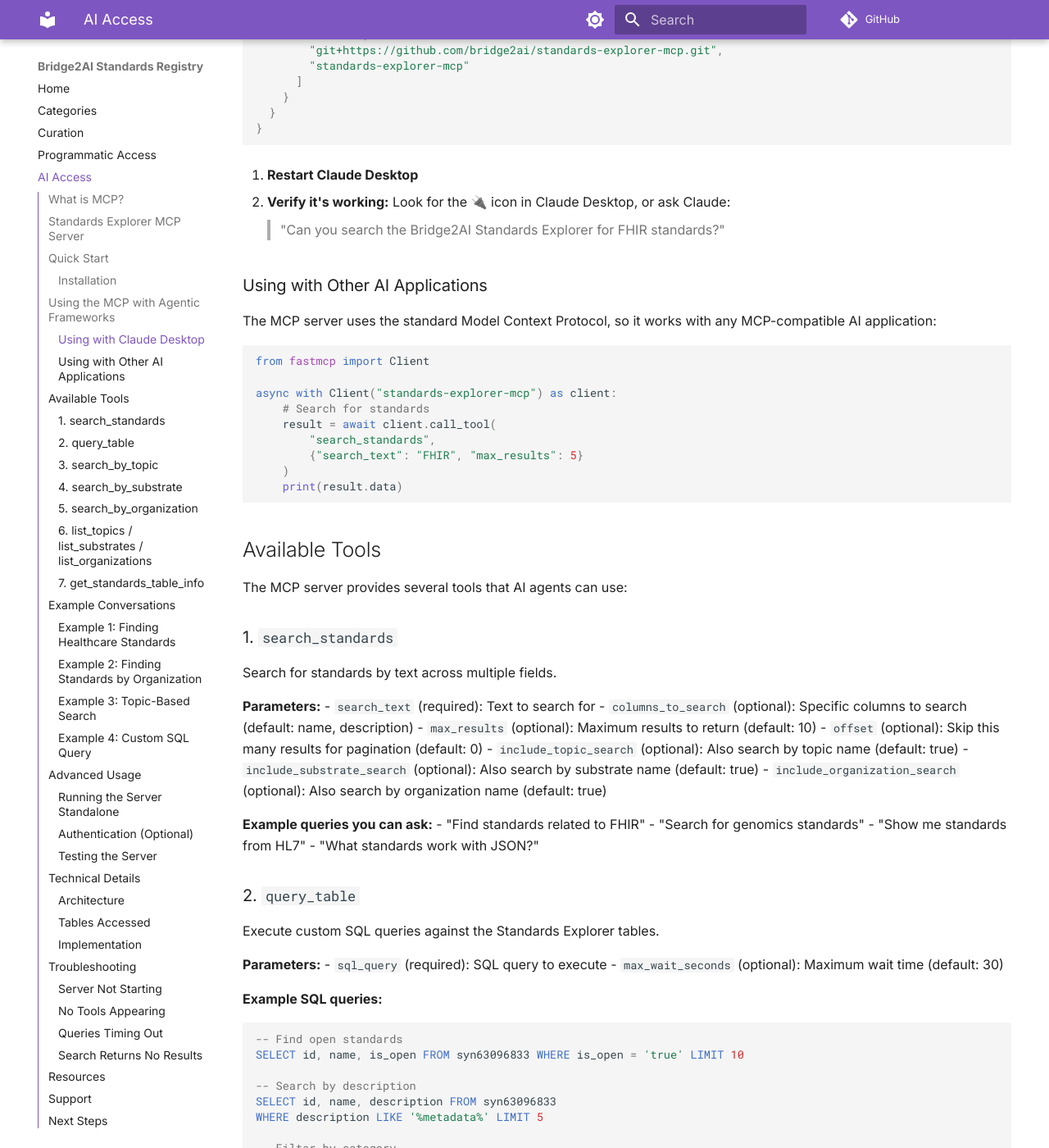
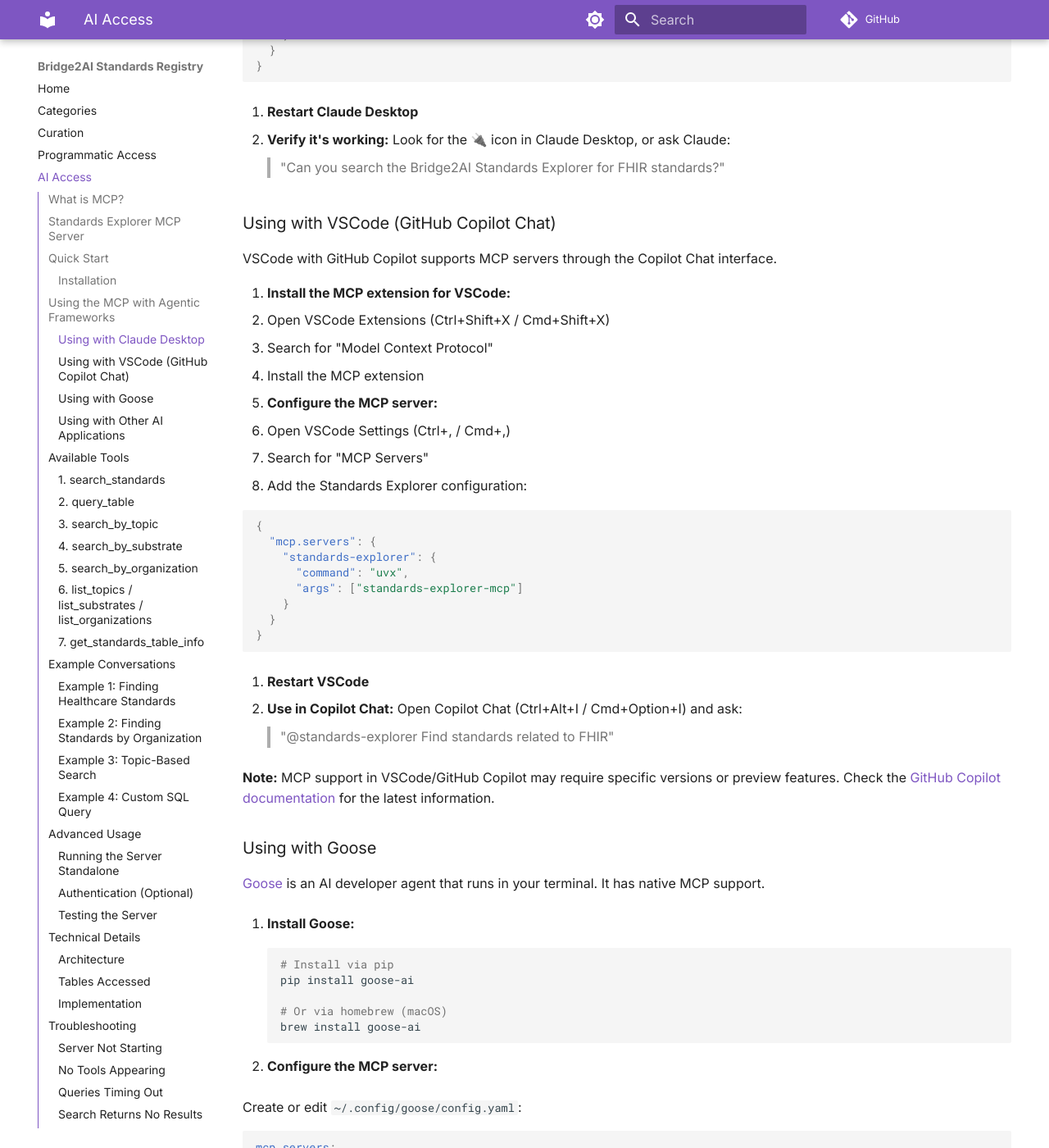
Before and after one commit to bridge2ai/b2ai-standards-registry, an MkDocs documentation site: the page built from docs/ai-access.md, in a window 1280 px wide and 1400 px high, scrolled down 1546 px. Shown: the whole window at 82% size. Built offline with MkDocs 1.6.1 and Material for MkDocs 9.7.7, drawn with Linux system fonts in a browser that asks for light colours; comment, search, counter and statistics services are not loaded; some of the changed text lies outside the part shown.

Commit message:
Expand AI docs

````diff
--- a/docs/ai-access.md
+++ b/docs/ai-access.md
@@ -30,10 +30,10 @@
 
 ```bash
 # Using uv (recommended)
-uv pip install git+https://github.com/bridge2ai/standards-explorer-mcp.git
+uv pip install standards-explorer-mcp
 
 # Or using pip
-pip install git+https://github.com/bridge2ai/standards-explorer-mcp.git
+pip install standards-explorer-mcp
 ```
 
 ## Using the MCP with Agentic Frameworks
@@ -54,11 +54,7 @@
   "mcpServers": {
     "standards-explorer": {
       "command": "uvx",
-      "args": [
-        "--from",
-        "git+https://github.com/bridge2ai/standards-explorer-mcp.git",
-        "standards-explorer-mcp"
-      ]
+      "args": ["standards-explorer-mcp"]
     }
   }
 }
@@ -68,6 +64,75 @@
 
 4. **Verify it's working:** Look for the 🔌 icon in Claude Desktop, or ask Claude:
    > "Can you search the Bridge2AI Standards Explorer for FHIR standards?"
+
+### Using with VSCode (GitHub Copilot Chat)
+
+VSCode with GitHub Copilot supports MCP servers through the Copilot Chat interface.
+
+1. **Install the MCP extension for VSCode:**
+   - Open VSCode Extensions (Ctrl+Shift+X / Cmd+Shift+X)
+   - Search for "Model Context Protocol"
+   - Install the MCP extension
+
+2. **Configure the MCP server:**
+   - Open VSCode Settings (Ctrl+, / Cmd+,)
+   - Search for "MCP Servers"
+   - Add the Standards Explorer configuration:
+
+```json
+{
+  "mcp.servers": {
+    "standards-explorer": {
+      "command": "uvx",
+      "args": ["standards-explorer-mcp"]
+    }
+  }
+}
+```
+
+3. **Restart VSCode**
+
+4. **Use in Copilot Chat:** Open Copilot Chat (Ctrl+Alt+I / Cmd+Option+I) and ask:
+   > "@standards-explorer Find standards related to FHIR"
+
+**Note:** MCP support in VSCode/GitHub Copilot may require specific versions or preview features. Check the [GitHub Copilot documentation](https://docs.github.com/en/copilot) for the latest information.
+
+### Using with Goose
+
+[Goose](https://github.com/square/goose) is an AI developer agent that runs in your terminal. It has native MCP support.
+
+1. **Install Goose:**
+```bash
+# Install via pip
+pip install goose-ai
+
+# Or via homebrew (macOS)
+brew install goose-ai
+```
+
+2. **Configure the MCP server:**
+
+Create or edit `~/.config/goose/config.yaml`:
+
+```yaml
+mcp_servers:
+  standards-explorer:
+    command: uvx
+    args:
+      - standards-explorer-mcp
+```
+
+3. **Run Goose:**
+```bash
+goose session start
+```
+
+4. **Use the Standards Explorer:** In the Goose session, ask:
+   > "Use the standards-explorer to find genomics standards"
+
+   > "Query the Bridge2AI Standards Explorer for HL7 standards"
+
+Goose will automatically use the MCP server to access the Standards Explorer data.
 
 ### Using with Other AI Applications
 
@@ -330,7 +395,7 @@
 - Check that `uvx` is installed: `uv --version`
 - Verify the config file syntax is valid JSON
 - Check Claude Desktop logs for error messages
-- Try running `uvx --from git+https://github.com/bridge2ai/standards-explorer-mcp.git standards-explorer-mcp` manually
+- Try running `uvx standards-explorer-mcp` manually to test
 
 ### No Tools Appearing
 
````
